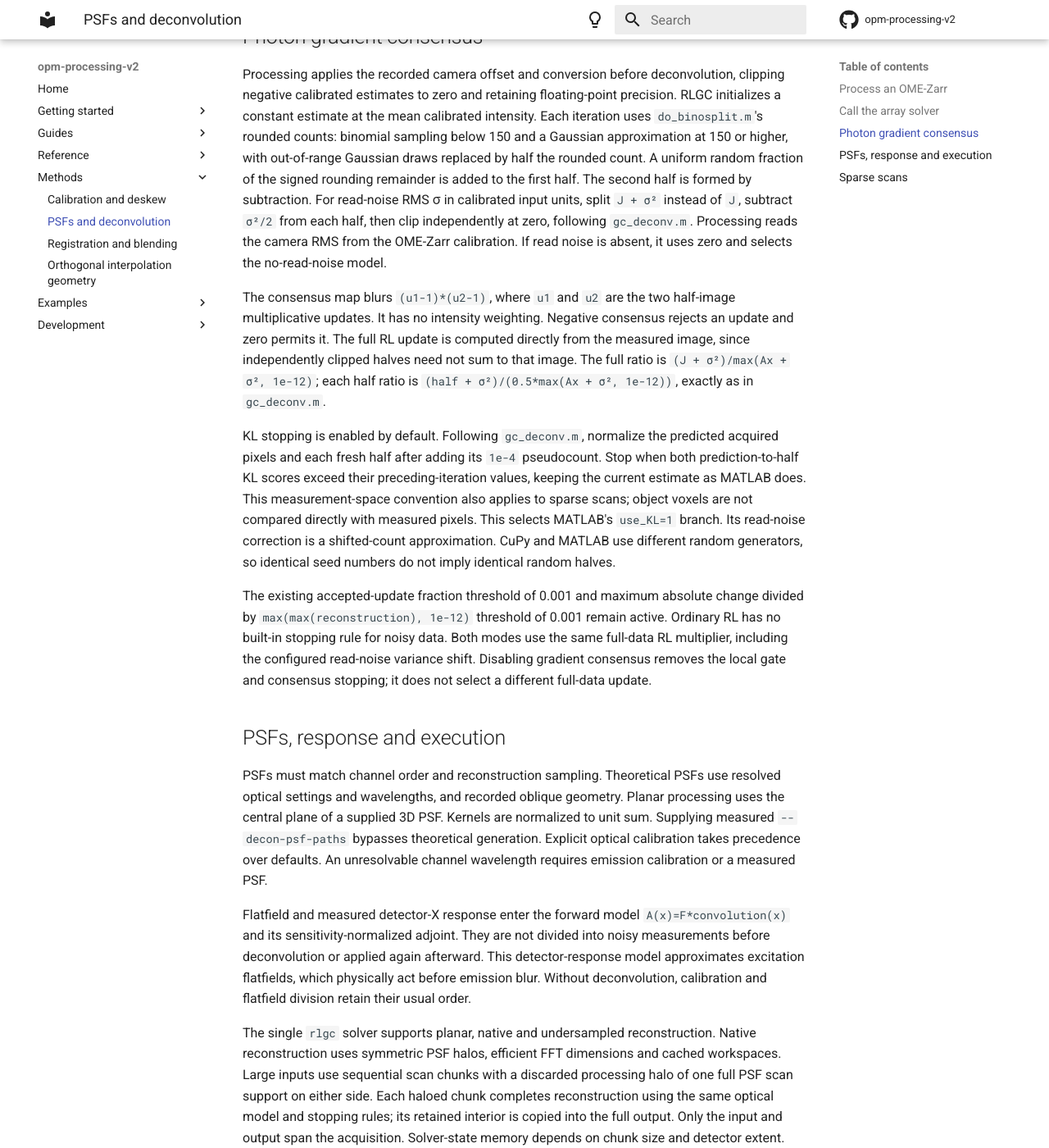
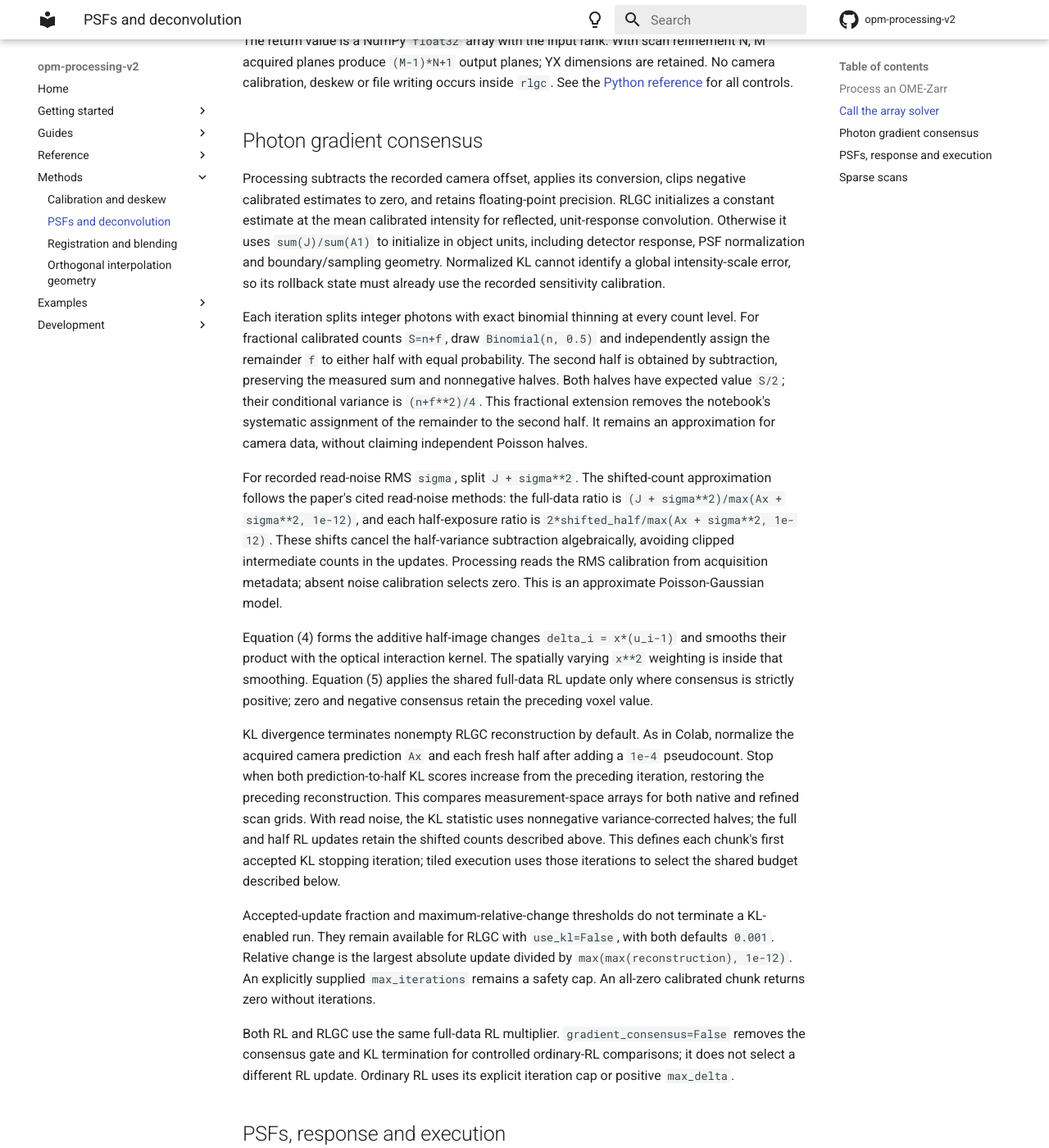
Before and after one commit to QI2lab/opm-processing-v2, an MkDocs documentation site: the page built from docs/methods/deconvolution.md, in a window 1280 px wide and 1400 px high, scrolled down 3421 px. Shown: the whole window at 82% size. Built offline with MkDocs 1.6.1 and Material for MkDocs 9.7.7, drawn with Linux system fonts in a browser that asks for light colours; comment, search, counter and statistics services are not loaded; some of the changed text lies outside the part shown.

```diff
--- a/docs/methods/deconvolution.md
+++ b/docs/methods/deconvolution.md
@@ -1,10 +1,10 @@
 # PSFs and deconvolution
 
-RLGC combines Richardson–Lucy updates with a gradient-consensus gate to limit
-noise amplification. It follows [Manton and collaborators' implementation](https://github.com/jdmanton/rlgc)
-and the MATLAB algorithm accompanying
-[Liu and Stallinga's work](https://doi.org/10.1364/BOE.597710), including its
-`gc_deconv.m` read-noise correction.
+RLGC combines Richardson-Lucy updates with gradient consensus to limit noise
+amplification. Reconstruction and consensus follow Equations (3)-(5) in
+[Liu and Stallinga](https://doi.org/10.1364/BOE.597710). Binomial splitting and
+prediction-to-half KL stopping follow
+[Manton and collaborators' Colab notebook](https://colab.research.google.com/drive/1mfVNSCaYHz1g56g92xBkIoa8190XNJpJ).
 The source header in `imageprocessing/rlgc.py` describes the optical and GPU adaptations.
 
 ## Process an OME-Zarr
@@ -97,17 +97,18 @@
 | `read_noise` | RMS in the same units as `image`; default `0` selects no read noise. |
 | `detector_response` | Optional positive YX illumination/sensitivity response, broadcast over scan planes. Pass the image before dividing by this response; default `None`. |
 | `gpu_id` | CUDA device index; default `0`. |
-| `crop_scan` | Retained scan-chunk length in reconstruction planes; default `None` estimates it from free GPU memory. Each overlapping raw chunk completes deconvolution before the next starts. |
-| `fallback_step_scan` | Tile reduction after allocation failure; default reduces the length by one quarter. |
+| `crop_scan` | Retained scan-chunk length in reconstruction planes; default `None` estimates it from free GPU memory. KL-enabled tiling parks chunks in RAM and continues them to one shared iteration budget. |
+| `fallback_step_scan` | Tile reduction after allocation failure; default reduces the length by one quarter. Shared-KL runs allow fallback only before any completed update. |
 | `rng_seed` | Seed for fresh half-image splits; default `42`. |
-| `verbose` | Chunked processing shows a `decon` progress bar. Diagnostics are off by default (`0`); set `1` for chunk geometry, iterations and stopping reasons. |
-| `limit`, `max_delta` | Reference updated-fraction and relative-change thresholds; both default `0.001`. |
-| `use_kl` | Reference two-half KL stopping; default `True`. |
+| `verbose` | Progress bars show chunk visits. Diagnostics are off by default (`0`); set `1` for chunk geometry, iterations and stopping reasons. |
+| `limit`, `max_delta` | Updated-fraction and relative-change thresholds for RLGC with KL disabled; both default `0.001`. Ordinary RL uses only `max_delta`. |
+| `use_kl` | Select the iteration budget using the reference two-half KL divergence; default `True`. Tiled RLGC shares the largest first-local-KL accepted iteration. Fraction/change thresholds do not preempt KL. |
 | `scan_upsample_factor` | Integer scan-grid refinement; default `1`. For sparse acquisition use `boundary="zero"`. |
 | `boundary` | Default `"reflect"` for native sampling; `"zero"` for the acquired-plane sparse operator. |
-| `max_iterations` | Optional safety cap; default `None` for RLGC. Ordinary RL (`gradient_consensus=False`) requires a finite cap. |
-| `storage` | `"gpu"` (default) or explicitly selected `"host"` for one chunk's reconstruction arrays. FFTs use CUDA in either case. |
-| `callback` | Optional function receiving the iteration index and completed chunk reconstruction. Iteration numbering restarts for each chunk. |
+| `pad_yx` | Symmetric detector-axis padding for native reconstruction; default `True`. Zero-boundary reconstruction always pads Y/X. |
+| `max_iterations` | Optional safety cap; default `None` for RLGC. Ordinary RL (`gradient_consensus=False`) requires a finite cap or positive `max_delta`. |
+| `storage` | `"gpu"` (default) or `"host"` for the active chunk's reconstruction arrays; FFTs use CUDA in either case. KL-enabled tiling also stores continuation checkpoints in system RAM. |
+| `callback` | Optional function receiving provisional iterates, including lookahead updates that may be discarded. Native arrays include padding. Per-chunk iteration numbers continue across visits. |
 
 The return value is a NumPy `float32` array with the input rank. With scan
 refinement N, M acquired planes produce `(M-1)*N+1` output planes; YX dimensions
@@ -116,40 +117,57 @@
 
 ## Photon gradient consensus
 
-Processing applies the recorded camera offset and conversion before deconvolution,
-clipping negative calibrated estimates to zero and retaining floating-point precision.
-RLGC initializes a constant estimate at the mean calibrated intensity. Each iteration
-uses `do_binosplit.m`'s rounded counts: binomial sampling below 150 and a Gaussian
-approximation at 150 or higher, with out-of-range Gaussian draws replaced by
-half the rounded count. A uniform random fraction of the signed rounding
-remainder is added to the first half. The second half is formed by subtraction.
-For read-noise RMS σ in calibrated input units, split `J + σ²` instead of `J`,
-subtract `σ²/2` from each half, then clip independently at zero, following
-`gc_deconv.m`. Processing reads the camera RMS from the OME-Zarr calibration.
-If read noise is absent, it uses zero and selects the no-read-noise model.
+Processing subtracts the recorded camera offset, applies its conversion, clips
+negative calibrated estimates to zero, and retains floating-point precision.
+RLGC initializes a constant estimate at the mean calibrated intensity for reflected,
+unit-response convolution. Otherwise it uses `sum(J)/sum(A1)` to initialize in object
+units, including detector response, PSF normalization and boundary/sampling geometry. Normalized KL cannot
+identify a global intensity-scale error, so its rollback state must already use
+the recorded sensitivity calibration.
 
-The consensus map blurs `(u1-1)*(u2-1)`, where `u1` and `u2` are the two half-image
-multiplicative updates. It has no intensity weighting. Negative consensus rejects
-an update and zero permits it. The full RL update is computed directly from the
-measured image, since independently clipped halves need not sum to that image.
-The full ratio is `(J + σ²)/max(Ax + σ², 1e-12)`; each half ratio is
-`(half + σ²)/(0.5*max(Ax + σ², 1e-12))`, exactly as in `gc_deconv.m`.
+Each iteration splits integer photons with exact binomial thinning at every
+count level. For fractional calibrated counts `S=n+f`, draw `Binomial(n, 0.5)`
+and independently assign the remainder `f` to either half with equal probability.
+The second half is obtained by subtraction, preserving the measured sum and
+nonnegative halves. Both halves have expected value `S/2`; their conditional
+variance is `(n+f**2)/4`. This fractional extension removes the notebook's
+systematic assignment of the remainder to the second half. It remains an
+approximation for camera data, without claiming independent Poisson halves.
 
-KL stopping is enabled by default. Following `gc_deconv.m`, normalize the predicted
-acquired pixels and each fresh half after adding its `1e-4` pseudocount. Stop when
-both prediction-to-half KL scores exceed their preceding-iteration values,
-keeping the current estimate as MATLAB does. This measurement-space convention
-also applies to sparse scans; object voxels are not compared directly with
-measured pixels. This selects MATLAB's `use_KL=1` branch. Its read-noise correction
-is a shifted-count approximation. CuPy and MATLAB use different random generators,
-so identical seed numbers do not imply identical random halves.
+For recorded read-noise RMS `sigma`, split `J + sigma**2`. The shifted-count
+approximation follows the paper's cited read-noise methods: the full-data ratio
+is `(J + sigma**2)/max(Ax + sigma**2, 1e-12)`, and each half-exposure ratio is
+`2*shifted_half/max(Ax + sigma**2, 1e-12)`. These shifts cancel the half-variance
+subtraction algebraically, avoiding clipped intermediate counts in the updates.
+Processing reads the RMS calibration from acquisition metadata; absent noise
+calibration selects zero. This is an approximate Poisson-Gaussian model.
 
-The existing accepted-update fraction threshold of 0.001 and maximum absolute
-change divided by `max(max(reconstruction), 1e-12)` threshold of 0.001 remain active.
-Ordinary RL has no built-in stopping rule for noisy data.
-Both modes use the same full-data RL multiplier, including the configured
-read-noise variance shift. Disabling gradient consensus removes the local gate
-and consensus stopping; it does not select a different full-data update.
+Equation (4) forms the additive half-image changes `delta_i = x*(u_i-1)` and
+smooths their product with the optical interaction kernel. The spatially varying
+`x**2` weighting is inside that smoothing. Equation (5) applies the shared
+full-data RL update only where consensus is strictly positive; zero and negative
+consensus retain the preceding voxel value.
+
+KL divergence terminates nonempty RLGC reconstruction by default. As in Colab,
+normalize the acquired camera prediction `Ax` and each fresh half after adding
+a `1e-4` pseudocount. Stop when both prediction-to-half KL scores increase from
+the preceding iteration, restoring the preceding reconstruction. This compares
+measurement-space arrays for both native and refined scan grids. With read
+noise, the KL statistic uses nonnegative variance-corrected halves; the full
+and half RL updates retain the shifted counts described above.
+This defines each chunk's first accepted KL stopping iteration; tiled execution
+uses those iterations to select the shared budget described below.
+
+Accepted-update fraction and maximum-relative-change thresholds do not terminate
+a KL-enabled run. They remain available for RLGC with `use_kl=False`, with both
+defaults `0.001`. Relative change is the largest absolute update divided by
+`max(max(reconstruction), 1e-12)`. An explicitly supplied `max_iterations` remains
+a safety cap. An all-zero calibrated chunk returns zero without iterations.
+
+Both RL and RLGC use the same full-data RL multiplier.
+`gradient_consensus=False` removes the consensus gate and KL termination for
+controlled ordinary-RL comparisons; it does not select a different RL update.
+Ordinary RL uses its explicit iteration cap or positive `max_delta`.
 
 ## PSFs, response and execution
 
@@ -168,22 +186,30 @@
 retain their usual order.
 
 The single `rlgc` solver supports planar, native and undersampled reconstruction.
-Native reconstruction uses symmetric PSF halos, efficient FFT dimensions and
-cached workspaces. Large inputs use sequential scan chunks with a discarded
-processing halo of one full PSF scan support on either side. Each haloed chunk
-completes reconstruction using the same optical model and stopping rules; its
-retained interior is copied into the full output. Only the input and output span
-the acquisition. Solver-state memory depends on chunk size and detector extent.
-Allocation failure retries with a smaller scan chunk, without moving full-volume
-solver state into RAM. Device allocations are limited to 80 percent of available
-physical GPU memory, respecting any tighter caller limit, so allocation fallback
-can run before Windows spills device state into shared memory. FFT plans and
-device allocations are reused between chunks and released after the volume.
-Chunk initialization, random halves and stopping histories
-are independent, so chunked and full-volume reconstructions need not be identical.
-NumPy and CuPy random generators need not produce identical random halves.
-Processing records the solver configuration; incompatible outputs cannot be
-mixed by `--resume`.
+Native observations use symmetric PSF halos and a free padded reconstruction,
+with the acquired core returned afterward. Zero-boundary reconstruction always
+includes linear-convolution Y/X padding, even with `pad_yx=False`, preventing
+detector-edge wraparound. Both paths use CuPy's cuFFT-friendly dimensions and
+reuse FFT plans and device allocations. Ryomen schedules scan chunks with a
+discarded halo of one full PSF scan support on either side. With KL enabled, chunks
+share the largest first-local-KL accepted iteration, subject to `max_iterations`.
+This is distinct from a pooled whole-volume KL
+divergence. Haloed reconstruction checkpoints, owned rollback cores and the actual
+random-generator state are parked in system RAM. Each chunk is visited at most
+twice, continuing only missing updates without replaying completed iterations.
+GPU working memory remains bounded by the active chunk; RAM checkpoint storage
+grows with the number and extent of overlapping chunks. Initialization and random
+halves remain per chunk, so tiled and whole-volume reconstructions need not match.
+
+Before allocating checkpoints, the solver checks available RAM for their total
+storage, output and workspace. Insufficient RAM raises an error. Device allocations
+are limited to 80 percent of available physical GPU memory, respecting tighter
+caller limits. In shared-KL runs, startup allocation failure can reduce the scan
+chunk, but an allocation failure after a completed update is reported without
+restarting the reconstruction. FFT plans and device allocations are reused between chunks and
+released after the volume. NumPy and CuPy random generators need not produce
+identical random halves. Processing records the solver revision in its configuration;
+outputs from earlier revisions are incompatible with `--resume`.
 
 ## Sparse scans
 
@@ -193,10 +219,10 @@
 produces `(M-1)*N+1` reconstruction planes, preserving endpoints.
 
 The PSF and subsequent deskew use the finer spacing. This path uses the same
-photon consensus and stopping rules, including sequential scan chunking. Both `process`
-and `export-rois` infer this factor from acquisition metadata. ROI raw reads remain
+photon consensus and KL divergence termination, including sequential scan
+chunking. Both `process` and `export-rois` infer this factor from acquisition
+metadata. ROI raw reads remain
 on the acquired grid; deconvolution and subsequent deskew use the refined grid.
-Both OPM paths follow `gc_deconv.m` for the noise shift. The MATLAB
-`gc_deconv_up.m` file instead shifts the split by σ rather than σ²; that
-inconsistent split formula is not used here.
+Both OPM paths use the same read-noise variance shift and acquired-camera KL
+comparison.
 See the [solver reference](../reference/python/imageprocessing.md) for Python parameters.
```
Also changed, not shown: docs/reference/cli/process.md (+15 -3 lines), 1 other file.
